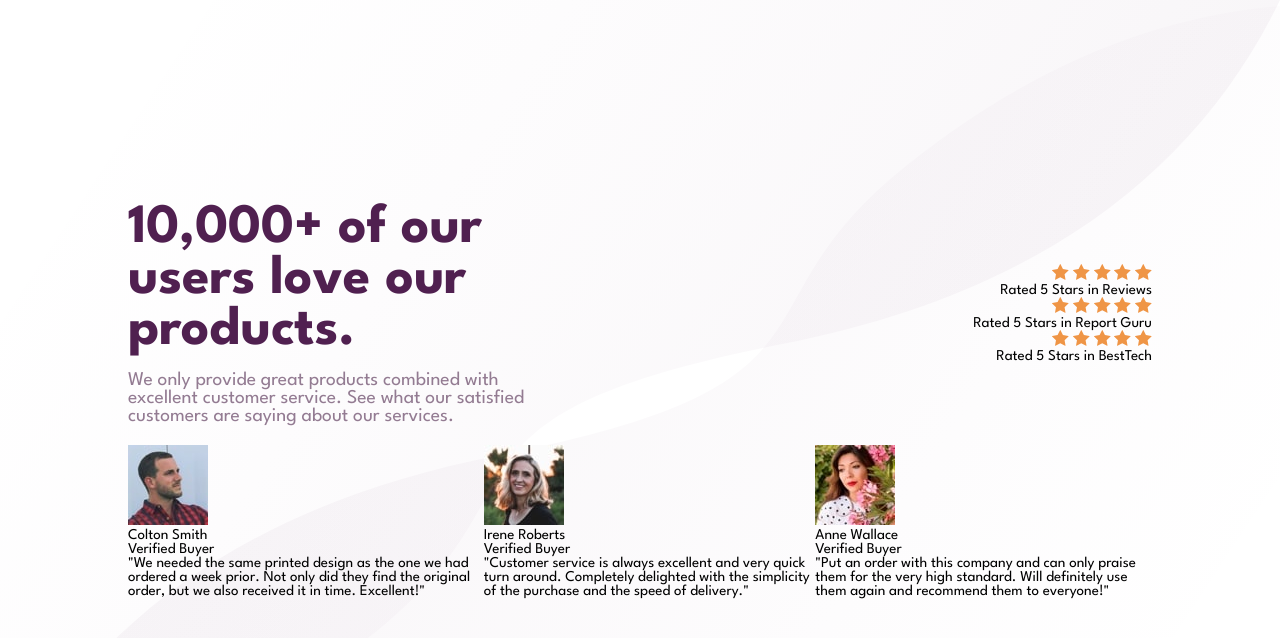
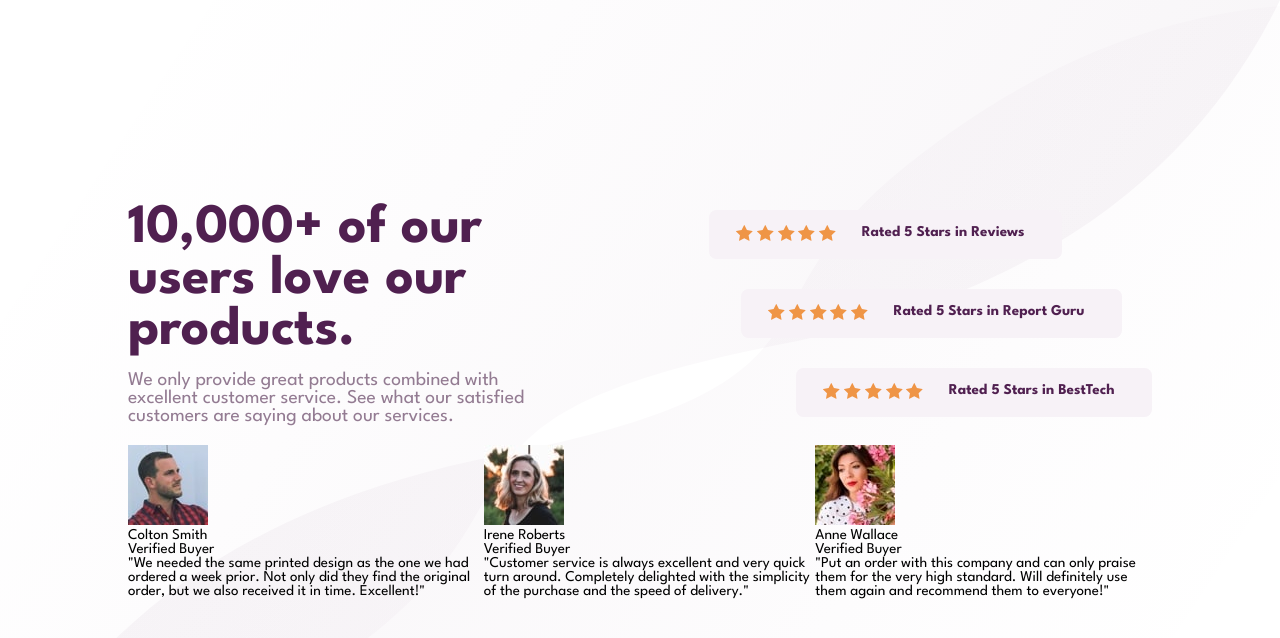
Before and after one commit to Jaegermeisty/Social-proof-section, a plain HTML site: page index.html in a window 1280 px wide. Drawn offline with Linux system fonts and the light colour scheme.

Commit message:
Adjust rating card alignment and margins for consistent spacing

```diff
--- a/index.html
+++ b/index.html
@@ -22,7 +22,7 @@
         </div>
 
         <div class="rating-container">
-          <div class="five-stars">
+          <div class="five-stars stars-margin-one">
             <div class="stars">
               <img src="images/icon-star.svg" alt="">
               <img src="images/icon-star.svg" alt="">
@@ -32,7 +32,7 @@
             </div>
             <p>Rated 5 Stars in Reviews</p>
           </div>
-          <div class="five-stars stars-margin-one">
+          <div class="five-stars stars-margin-two">
             <div class="stars">
               <img src="images/icon-star.svg" alt="">
               <img src="images/icon-star.svg" alt="">
@@ -42,7 +42,7 @@
             </div>
             <p>Rated 5 Stars in Report Guru</p>
           </div>
-          <div class="five-stars stars-margin-two">
+          <div class="five-stars">
             <div class="stars">
               <img src="images/icon-star.svg" alt="">
               <img src="images/icon-star.svg" alt="">
--- a/styles.css
+++ b/styles.css
@@ -43,15 +43,38 @@ h1 {
   margin-top: 1rem;
 }
 
-.description-container, .rating-container {
+.description-container {
   width: 40%;
 }
 
 .rating-container {
-  text-align: right;
   display: flex;
   flex-direction: column;
   justify-content: center;
+  gap: 2rem;
+}
+
+.five-stars {
+  display: flex;
+  gap: 1.7rem;
+  background-color: hsl(300, 24%, 96%);
+  padding: 1rem 2.5rem 1rem 1.8rem;
+  border-radius: 0.5rem;
+  align-self: flex-end;
+}
+
+.five-stars p {
+  color: hsl(300, 43%, 22%);
+  font-weight: 700;
+  font-size: 1rem;
+}
+
+.stars-margin-one {
+  margin-right: 6rem;
+}
+
+.stars-margin-two {
+  margin-right: 2rem;
 }
 
 .reviews-container {
```
